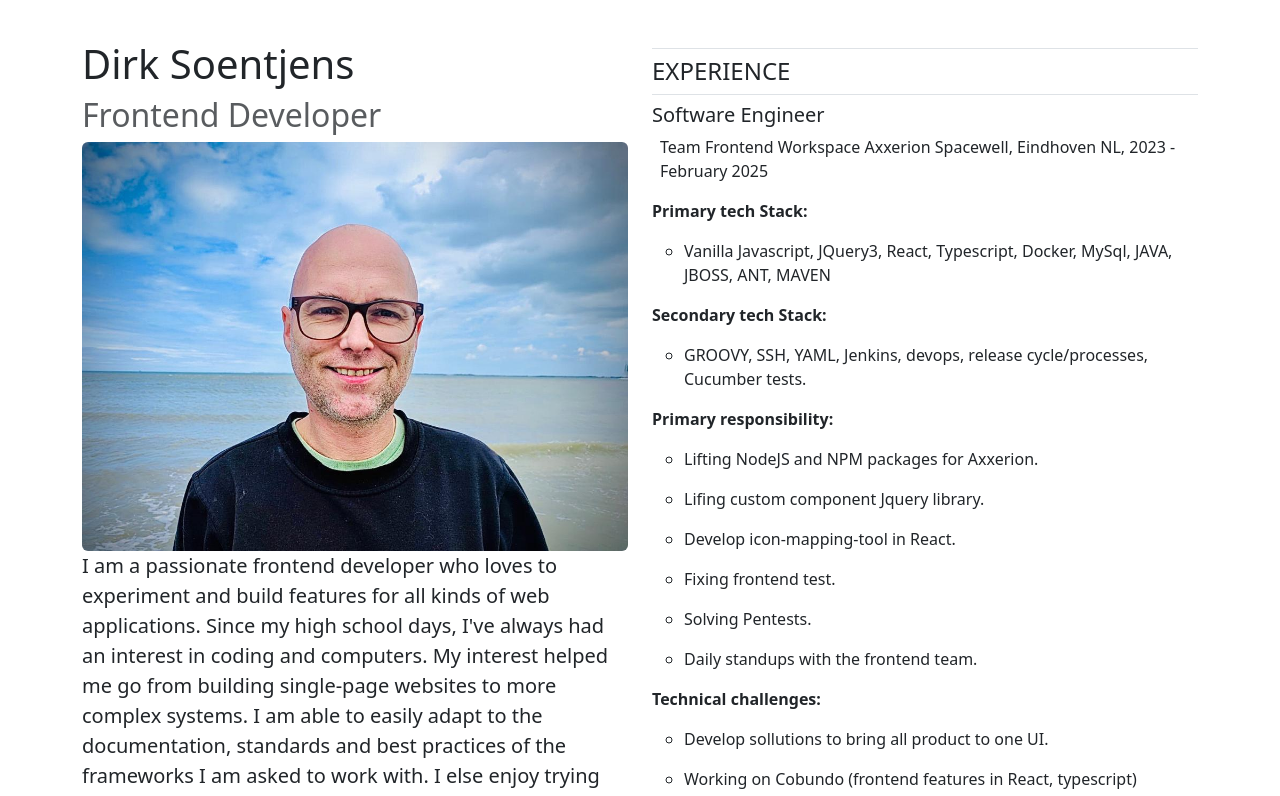
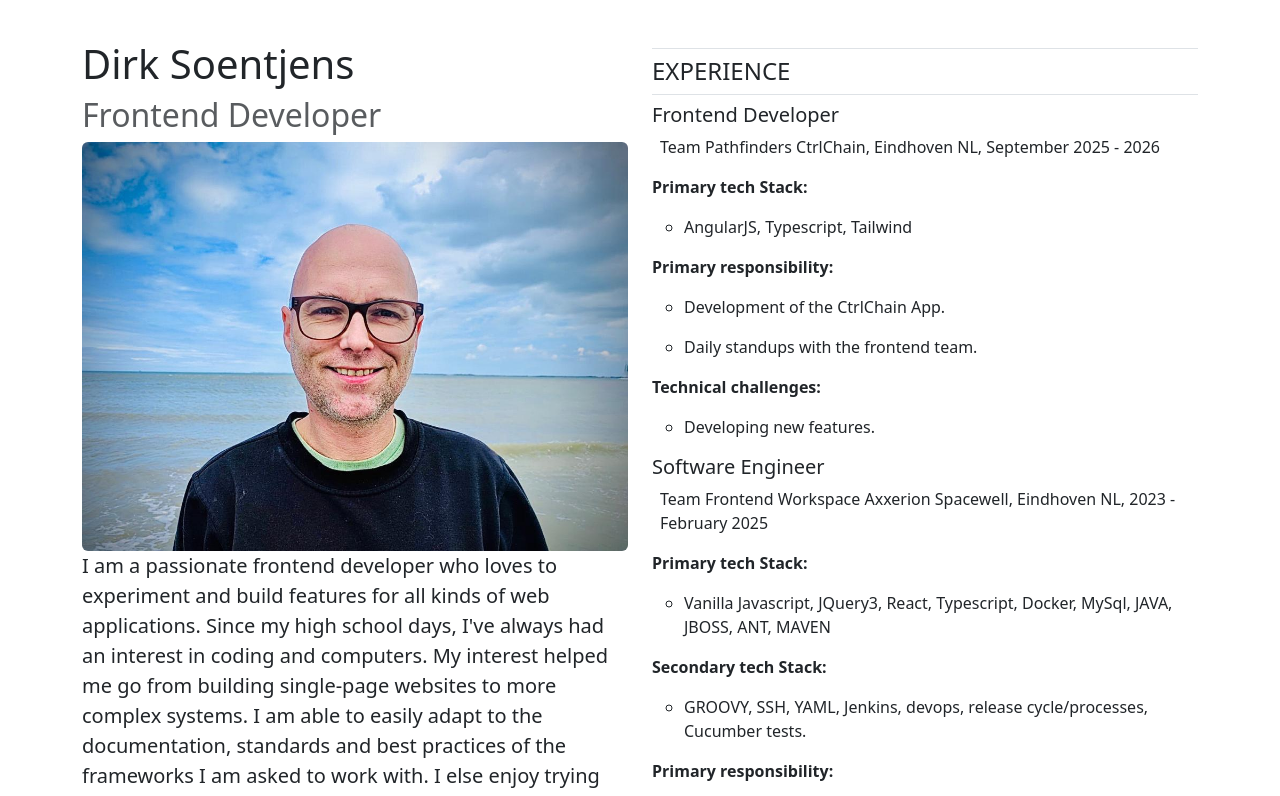
Before and after one commit to tampert/resume-angular, an Angular app: page / in a window 1280 px wide. Shown: the top 796 px of the page. Built offline with nearby package versions, Linux system fonts and the light colour scheme.

Commit message:
update experiences

```diff
--- a/src/app/app.component.html
+++ b/src/app/app.component.html
@@ -91,6 +91,35 @@
       <section class="mt-4">
         <h4 class="border-bottom border-top py-2 text-uppercase">Experience</h4>
         <ul class="list-unstyled">
+          <li>
+            <h5>Frontend Developer</h5>
+            <p class="px-2">
+              Team Pathfinders CtrlChain, Eindhoven NL, September 2025 - 2026
+            </p>
+            <p><strong>Primary tech Stack:</strong></p>
+            <ul>
+              <li>
+                <p>AngularJS, Typescript, Tailwind</p>
+              </li>
+            </ul>
+
+            <p><strong>Primary responsibility:</strong></p>
+            <ul>
+              <li>
+                <p>Development of the CtrlChain App.</p>
+              </li>
+              <li>
+                <p>Daily standups with the frontend team.</p>
+              </li>
+            </ul>
+            <p><strong>Technical challenges:</strong></p>
+            <ul>
+              <li>
+                <p>Developing new features.</p>
+              </li>
+            </ul>
+          </li>
+
           <li>
             <h5>Software Engineer</h5>
             <p class="px-2">
```
